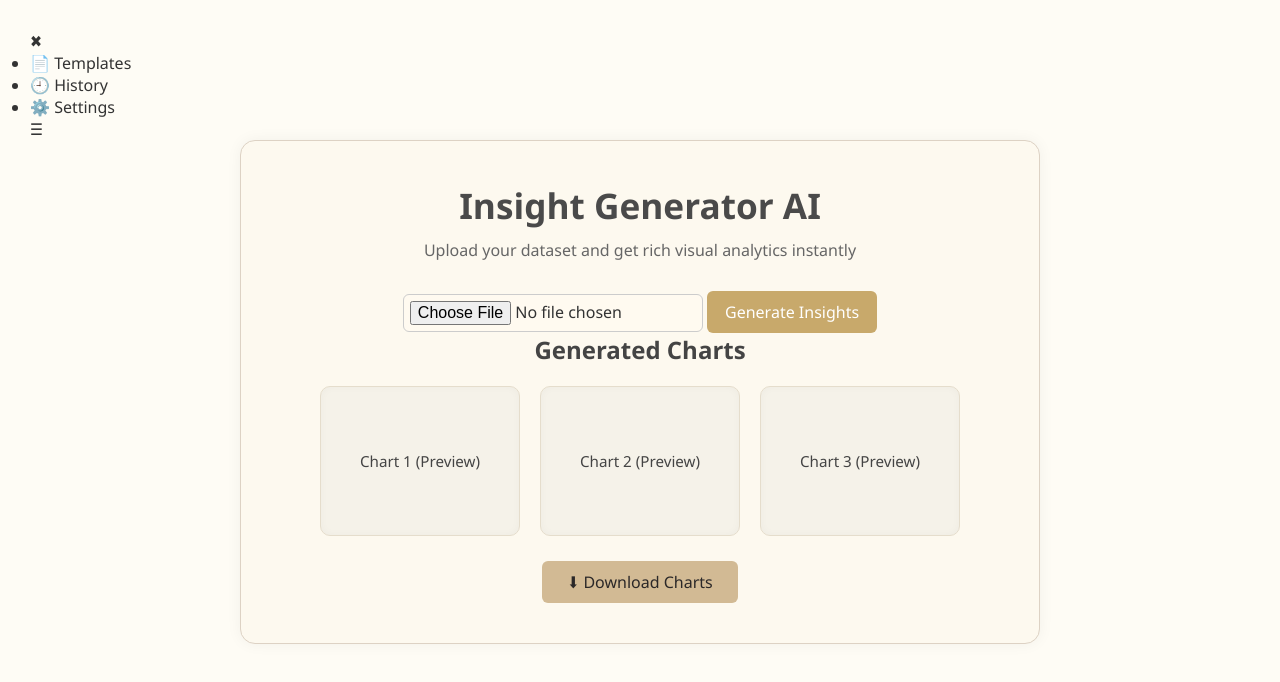
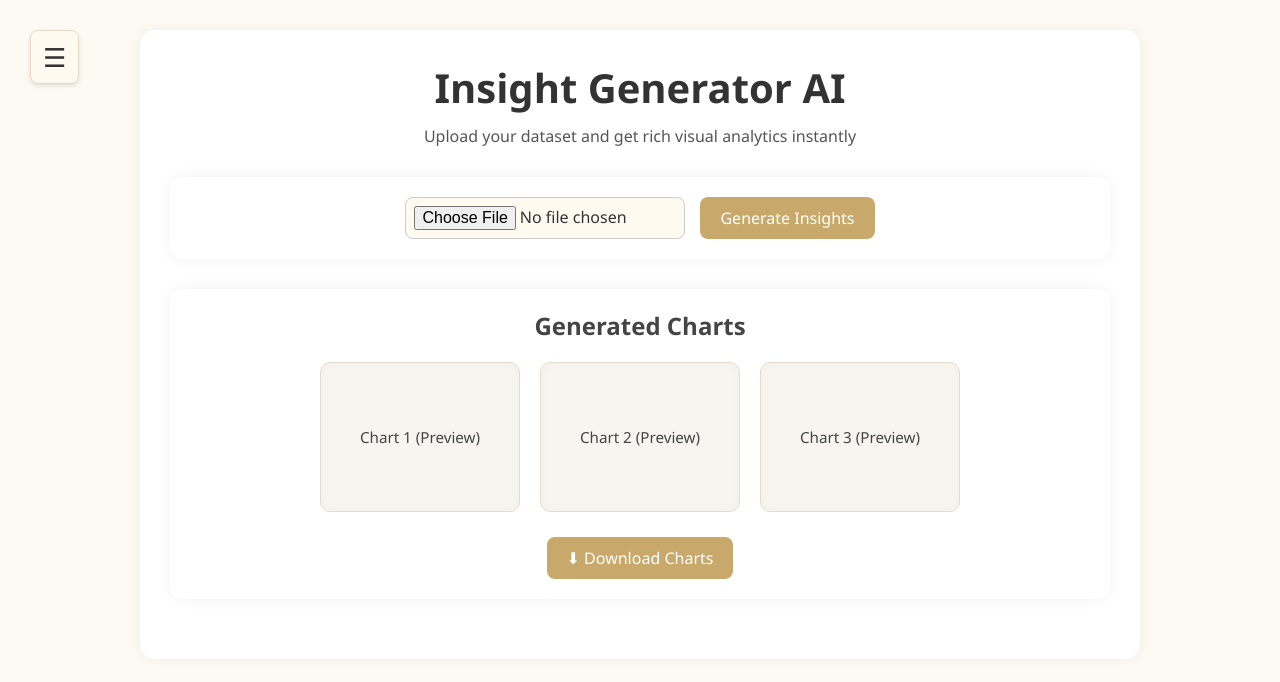
Before and after one commit to Chinmay-Anmulwar/Insight-Generator-ai, a plain HTML site: page index.html in a window 1280 px wide. Drawn offline with Linux system fonts and the light colour scheme.

Commit message:
Update style.css

```diff
--- a/style.css
+++ b/style.css
@@ -1,92 +1,101 @@
-/* Reset and base styles */
+/* Base Reset and Font */
 * {
   margin: 0;
   padding: 0;
   box-sizing: border-box;
-  font-family: 'Segoe UI', Tahoma, Geneva, Verdana, sans-serif;
+  font-family: 'Segoe UI', sans-serif;
 }
 
 body {
-  background-color: #fefcf5; /* Cream white */
-  color: #333333;
+  background-color: #fdfaf4; /* Cream white */
+  color: #333;
   padding: 30px;
 }
 
-/* Container styling */
+/* Main Container */
 .container {
-  max-width: 800px;
+  max-width: 1000px;
   margin: auto;
-  background-color: #fdf9ef;
-  padding: 40px;
+  padding: 30px;
+  background-color: #fff;
   border-radius: 15px;
   box-shadow: 0 0 15px rgba(0, 0, 0, 0.05);
   text-align: center;
-  border: 1px solid #ddd2c4;
 }
 
-/* Heading */
+/* Headings */
 h1 {
-  font-size: 2.2rem;
-  color: #4a4a4a;
+  font-size: 2.5em;
+  color: #333;
   margin-bottom: 10px;
 }
 
 .tagline {
   font-size: 1rem;
-  color: #666;
+  color: #555;
   margin-bottom: 30px;
 }
 
-/* Upload section */
-.upload-section {
+h2 {
+  font-size: 1.5em;
+  margin-bottom: 15px;
+  color: #444;
+}
+
+/* Upload Section */
+.upload {
+  background-color: #fff;
+  padding: 20px;
+  border-radius: 12px;
+  box-shadow: 0 0 15px rgba(0, 0, 0, 0.05);
   margin-bottom: 30px;
   display: flex;
   justify-content: center;
   align-items: center;
-  gap: 12px;
+  gap: 15px;
   flex-wrap: wrap;
 }
 
-/* File input */
-input[type="file"].default-file {
-  padding: 6px;
-  font-size: 1rem;
+input[type="file"] {
+  padding: 8px;
+  font-size: 1em;
   border: 1px solid #ccc;
-  border-radius: 6px;
+  border-radius: 8px;
   background-color: #fffaf0;
   color: #333;
-  width: 300px;
-  overflow: hidden;
-  text-overflow: ellipsis;
-  white-space: nowrap;
+  width: 280px;
 }
 
-input[type="file"].default-file:hover {
+input[type="file"]:hover {
   border-color: #c2b59b;
   background-color: #fcf5e8;
 }
 
-/* Generate Button */
-.generate-btn {
-  padding: 10px 18px;
+/* Buttons */
+.generate-btn,
+.download-btn {
+  padding: 10px 20px;
   background-color: #c8a96b;
   color: white;
   border: none;
-  border-radius: 6px;
+  border-radius: 8px;
   font-size: 1rem;
   cursor: pointer;
   transition: background-color 0.3s ease;
 }
 
-.generate-btn:hover {
+.generate-btn:hover,
+.download-btn:hover {
   background-color: #b8904a;
 }
 
-/* Chart section */
-.chart-section h2 {
-  font-size: 1.5rem;
-  color: #444;
-  margin-bottom: 20px;
+/* Chart Section */
+.chart-section {
+  background-color: #fff;
+  padding: 20px;
+  border-radius: 12px;
+  box-shadow: 0 0 15px rgba(0, 0, 0, 0.05);
+  margin-bottom: 30px;
 }
 
 .charts {
@@ -94,13 +103,14 @@ input[type="file"].default-file:hover {
   flex-wrap: wrap;
   justify-content: center;
   gap: 20px;
+  margin-top: 20px;
   margin-bottom: 25px;
 }
 
 .chart-box {
   width: 200px;
   height: 150px;
-  background-color: #f5f2e9;
+  background-color: #f8f5f0;
   border-radius: 10px;
   display: flex;
   align-items: center;
@@ -110,19 +120,69 @@ input[type="file"].default-file:hover {
   box-shadow: inset 0 0 8px rgba(0, 0, 0, 0.03);
   border: 1px solid #e5ddcc;
 }
+/* Menu Toggle Icon */
+.menu-toggle {
+  position: fixed;
+  top: 30px;
+  left: 30px;
+  font-size: 26px;
+  cursor: pointer;
+  z-index: 1001;
+  background-color: #fffaf0;
+  padding: 8px 12px;
+  border-radius: 8px;
+  box-shadow: 0 2px 5px rgba(0,0,0,0.1);
+  border: 1px solid #e4dac9;
+}
 
-/* Download button */
-.download-btn {
-  padding: 10px 25px;
-  background-color: #d2ba94;
-  color: rgb(43, 40, 40);
-  border: none;
+/* Sidebar */
+.sidebar {
+  position: fixed;
+  top: 0;
+  left: -260px;
+  width: 240px;
+  height: 100%;
+  background-color: #fffaf0;
+  box-shadow: 2px 0 10px rgba(0,0,0,0.1);
+  padding: 20px;
+  transition: left 0.3s ease;
+  z-index: 1000;
+  border-right: 1px solid #e0d6c2;
+}
+
+.sidebar.active {
+  left: 0;
+}
+
+.sidebar-header {
+  display: flex;
+  justify-content: flex-end;
+}
+
+.close-btn {
+  font-size: 22px;
+  cursor: pointer;
+  background-color: #f5e9d5;
+  padding: 4px 8px;
+  border-radius: 6px;
+}
+
+.sidebar-menu {
+  list-style: none;
+  margin-top: 30px;
+  padding-left: 0;
+}
+
+.sidebar-menu li {
+  padding: 12px 10px;
+  margin-bottom: 8px;
+  background-color: #fdf7ea;
   border-radius: 6px;
   font-size: 1rem;
   cursor: pointer;
-  transition: background-color 0.3s ease;
+  transition: background 0.3s;
 }
 
-.download-btn:hover {
-  background-color: #d2ba94;
+.sidebar-menu li:hover {
+  background-color: #f2e3c8;
 }
```
